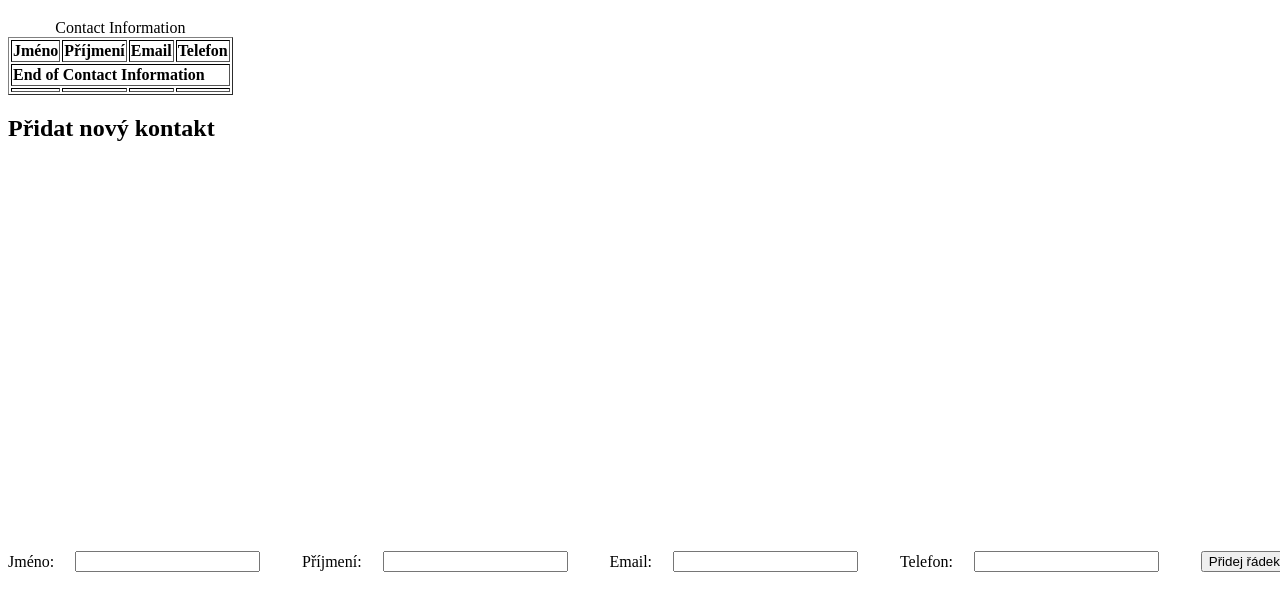
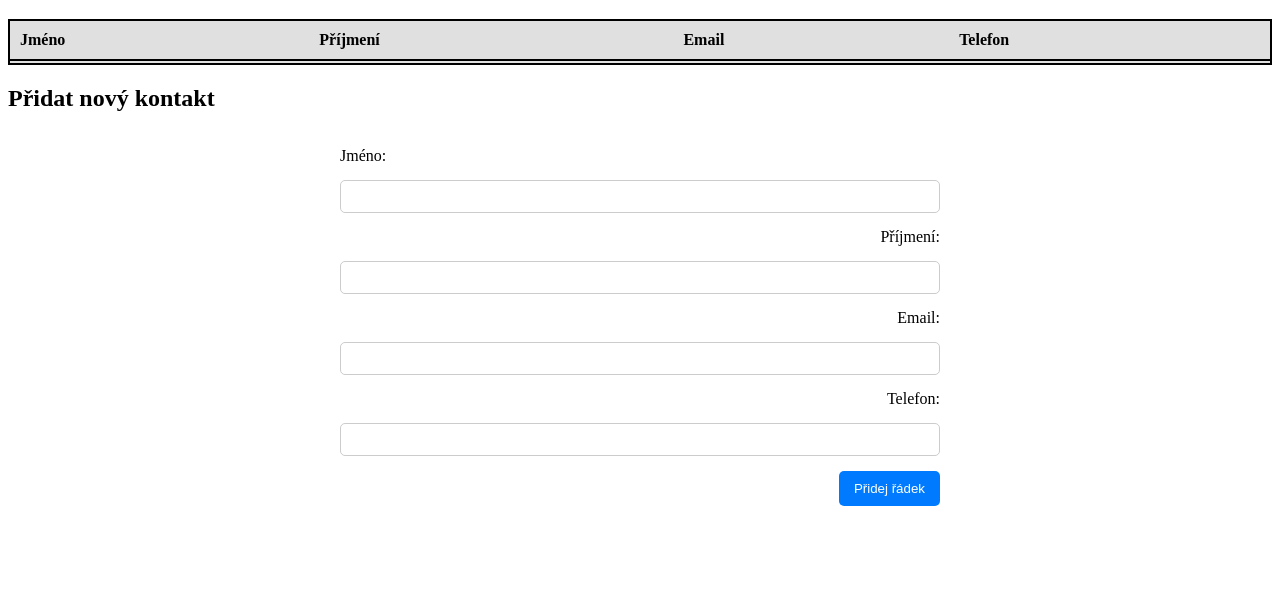
Before and after one commit to wedemagency09/Projekt1, a website: page tabulka.html in a window 1280 px wide. Both pictures are taken after a click on the button "Přidej řádek". Shown: the part 61-672 px from the top of the page. Drawn offline with Linux system fonts and the light colour scheme.

Commit message:
Přidání stylů pro tabulku a formulář

```diff
--- a/styles.css
+++ b/styles.css
@@ -1,12 +1,38 @@
+/* Styl pro tabulku */
+table {
+    border-collapse: collapse;
+    width: 100%;
+}
+
 /* Styl pro hlavičku a patičku tabulky */
 thead, tfoot {
     font-weight: bold;
     border: 2px solid black;
+    background-color: #e0e0e0; /* Light gray background for better visibility */
+}
+
+/* Přidání rámečků pro hlavičku tabulky */
+thead tr, tfoot tr {
+    border: 2px solid black;
+}
+
+/* Styl pro jednotlivé buňky v hlavičce */
+th {
+    padding: 10px;
+    text-align: left;
+    border-bottom: 2px solid black;
+}
+
+/* Styl pro patičku tabulky */
+tfoot td {
+    border-top: 2px solid black;
+    text-align: center;
+    padding: 8px;
 }
 
 /* Styl pro sudé a liché řádky tabulky */
 tbody tr:nth-child(even) {
-    background-color: #f2f2f2;
+    background-color: #f9f9f9;
 }
 
 tbody tr:nth-child(odd) {
@@ -15,29 +41,58 @@ tbody tr:nth-child(odd) {
 
 /* Hover efekt pro řádky tabulky */
 tbody tr:hover {
-    background-color: #ddd;
+    background-color: #dcdcdc;
 }
 
 /* Skrytí rámečků pro jednotlivé buňky v těle tabulky */
 tbody td {
     border: none;
+    padding: 8px;
 }
 
-/* Styl formuláře pomocí flexboxu */
+/* === FORMULÁŘ === */
+
+/* Obecné styly pro formulář */
 form {
     display: flex;
     flex-wrap: wrap;
-    gap: 10px;
+    gap: 15px;
+    padding: 15px;
+    max-width: 600px;
+    margin: auto;
 }
+
+/* Styl pro vstupní pole */
+input {
+    padding: 8px;
+    border: 1px solid #ccc;
+    border-radius: 5px;
+    width: 100%;
+}
+
+/* Tlačítko */
+button {
+    padding: 10px 15px;
+    background-color: #007BFF;
+    color: white;
+    border: none;
+    border-radius: 5px;
+    cursor: pointer;
+}
+
+button:hover {
+    background-color: #0056b3;
+}
+
+/* === RESPONSIVNÍ DESIGN === */
 
 /* Velká obrazovka (počítač) */
 @media (min-width: 1024px) {
     form {
         flex-direction: row;
         justify-content: space-between;
-        width: 100vw;
-        height: 100vh;
         align-items: center;
+        width: 80%;
     }
 }
 
@@ -46,22 +101,15 @@ form {
     form {
         flex-direction: row;
         flex-wrap: wrap;
-    }
-
-    form div {
-        display: flex;
-        flex-wrap: wrap;
-        width: 100%;
-    }
-
-    form div:first-child {
-        flex-direction: row;
         justify-content: space-between;
     }
 
-    form div:last-child {
-        flex-direction: row;
-        justify-content: space-between;
+    form input {
+        width: calc(50% - 10px);
+    }
+
+    form button {
+        width: 100%;
     }
 }
 
@@ -69,5 +117,10 @@ form {
 @media (max-width: 599px) {
     form {
         flex-direction: column;
+        align-items: stretch;
+    }
+
+    form input, form button {
+        width: 100%;
     }
 }
--- a/tabulka.html
+++ b/tabulka.html
@@ -1,18 +1,18 @@
 <!DOCTYPE html>
 <html lang="en">
 <head>
-    <link rel="stylesheet" href="styles.css">
     <meta charset="UTF-8">
     <meta http-equiv="X-UA-Compatible" content="IE=edge">
     <meta name="viewport" content="width=device-width, initial-scale=1.0">
-    <title>data</title>
+    <title>Data</title>
+    <link rel="stylesheet" href="styles.css">
 </head>
 <body>
+
 <h1>Data</h1>
 
-<!-- Table with Header, Footer, and Caption -->
-<table id="data" border="1">
-    <caption>Contact Information</caption>
+<!-- Table -->
+<table id="data">
     <thead>
     <tr>
         <th>Jméno</th>
@@ -21,19 +21,13 @@
         <th>Telefon</th>
     </tr>
     </thead>
-    <tbody>
-    <!-- Rows will be added here by JavaScript -->
-    </tbody>
-    <tfoot>
-    <tr>
-        <td colspan="4">End of Contact Information</td>
-    </tr>
+    <tbody></tbody>
     </tfoot>
 </table>
 
 <h2>Přidat nový kontakt</h2>
 
-<!-- Form to Add New Data -->
+<!-- Form -->
 <form>
     <label for="first_name">Jméno:</label>
     <input type="text" id="first_name" name="first_name" required><br>
@@ -47,21 +41,27 @@
     <label for="phone">Telefon:</label>
     <input type="tel" id="phone" name="phone" required><br>
 
-    <!-- Button to Add Row -->
     <button type="button" onclick="addRow()">Přidej řádek</button>
 </form>
 
 <script>
-    var addRow = () => {
+    function addRow() {
         const table = document.getElementById("data");
         const newRow = table.insertRow(-1);
-        ["phone", "email", "last_name", "first_name"].forEach((fieldName) => {
+
+        ["first_name", "last_name", "email", "phone"].forEach((fieldName, index) => {
             const newValue = document.getElementById(fieldName).value;
-            const newCell = newRow.insertCell(0);
-            let newText = document.createTextNode(newValue);
-            newCell.appendChild(newText);
+            const newCell = newRow.insertCell(index);
+            newCell.textContent = newValue;
         });
-    };
+
+        // Clear form fields after submission
+        document.getElementById("first_name").value = "";
+        document.getElementById("last_name").value = "";
+        document.getElementById("email").value = "";
+        document.getElementById("phone").value = "";
+    }
 </script>
+
 </body>
 </html>
```
